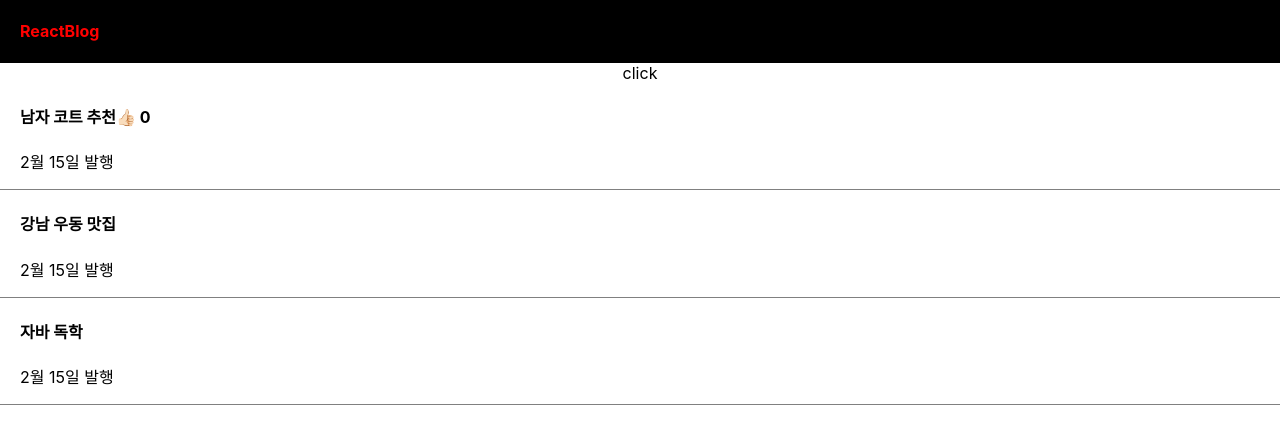
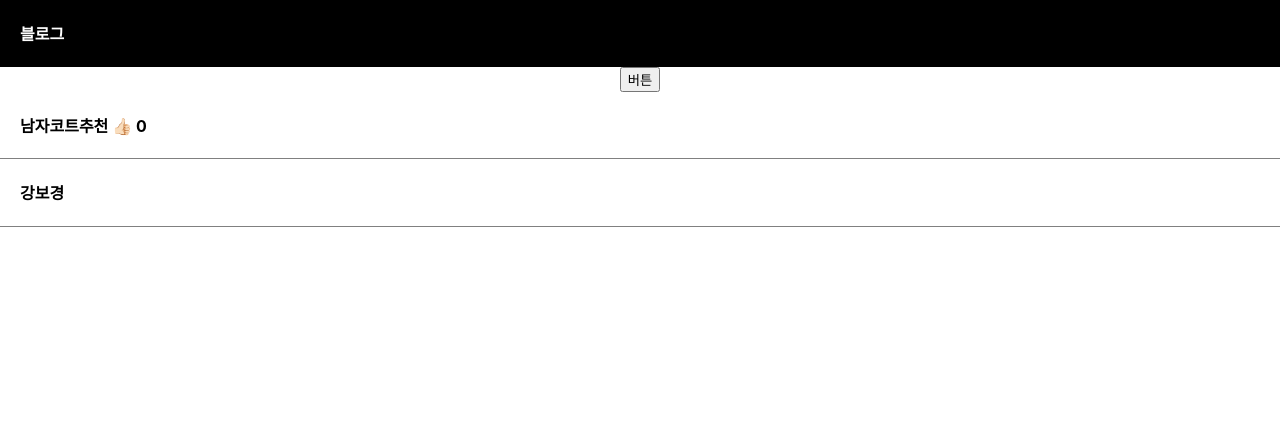
Before and after one commit to jungminji0215/study-react, a React (Create React App) app: page / in a window 1280 px wide. Shown: the top 444 px of the page. Built offline with nearby package versions, Linux system fonts and the light colour scheme.

Commit message:
state 변경해보기

```diff
--- a/src/App.js
+++ b/src/App.js
@@ -3,41 +3,33 @@ import "./App.css";
 import { useState } from "react";
 
 function App() {
-  let [title, setTitle] = useState([
-    "남자 코트 추천",
-    "강남 우동 맛집",
-    "자바 독학",
-  ]);
-  let [like, setLike] = useState(0);
+  let title = "강남우동맛집";
+  let [글제목, setTitle] = useState(["남자코트추천", "강보경", "정보경"]);
+  let [좋아요, setLike] = useState(0);
 
-  function 좋아요() {
-    setLike(like + 1);
-  }
+  const addLike = () => {
+    setLike(좋아요 + 1);
+  };
 
-  function 제목변경() {
-    setTitle((title[0] = "여자 코트 추천"));
-  }
+  const updateTitle = () => {
+    let newTitles = [...글제목]; // 새로운 배열을 만들어서
+    newTitles[0] = "여자코트추천"; // 첫 번째 제목을 변경
+    setTitle(newTitles); // 새로운 배열을 상태로 설정
+  };
 
   return (
     <div className="App">
       <div className="black-nav">
-        <h4 style={{ color: "red" }}>ReactBlog</h4>
+        <h4>블로그</h4>
       </div>
-      <span onClick={제목변경}>click</span>
+      <button onClick={updateTitle}>버튼</button>
       <div className="list">
         <h4>
-          {title[0]}
-          <span onClick={좋아요}>👍🏻</span> {like}
+          {글제목[0]} <span onClick={addLike}>👍🏻</span> {좋아요}
         </h4>
-        <p>2월 15일 발행</p>
       </div>
       <div className="list">
-        <h4>{title[1]}</h4>
-        <p>2월 15일 발행</p>
-      </div>
-      <div className="list">
-        <h4>{title[2]}</h4>
-        <p>2월 15일 발행</p>
+        <h4>{글제목[1]}</h4>
       </div>
     </div>
   );
```
Also changed, not shown: 1 other file (tests, documents, lock files or other folders).
